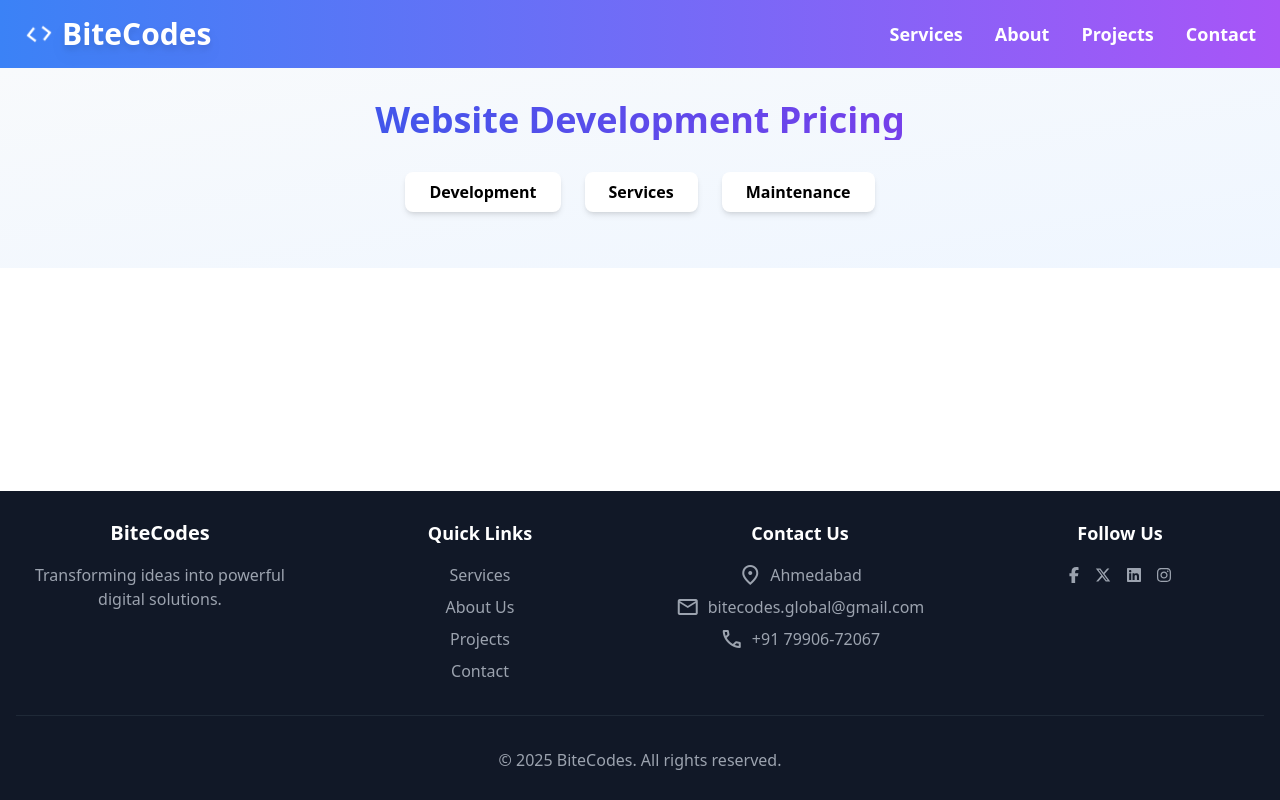
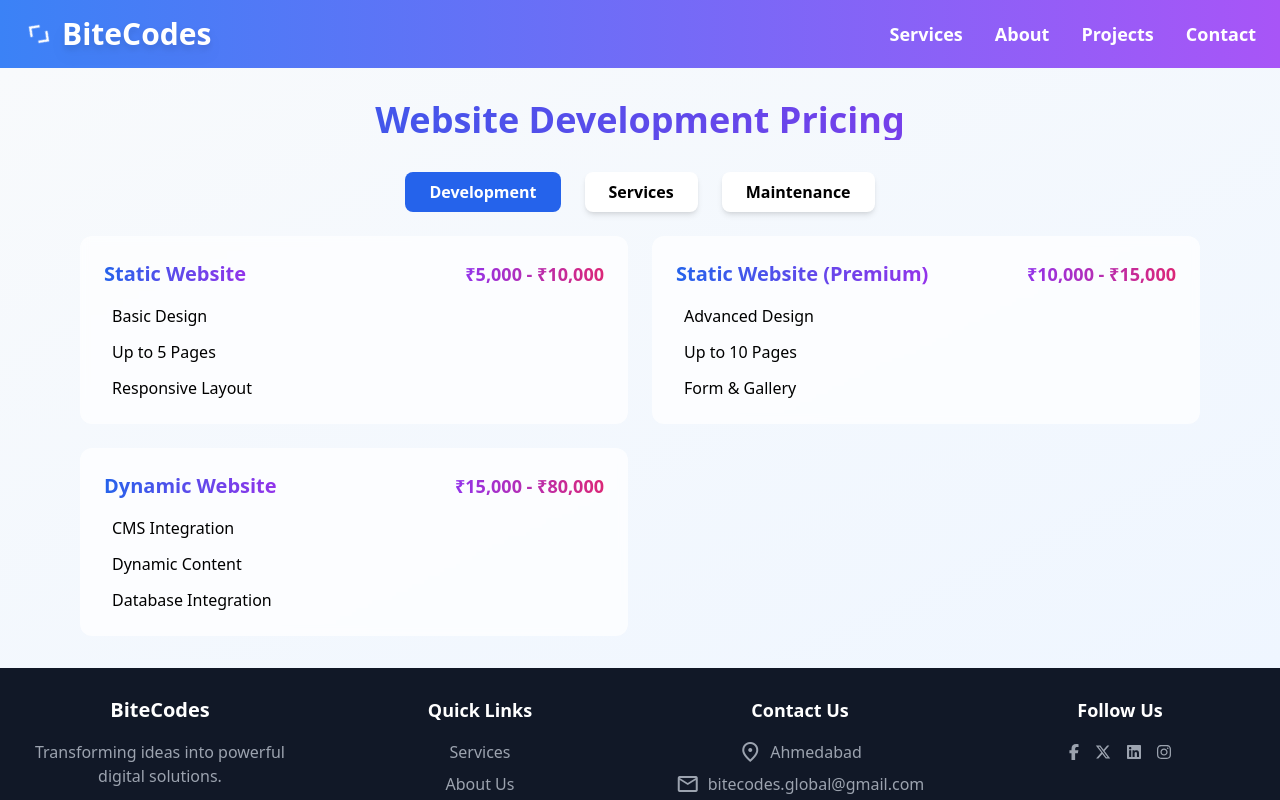
Before and after one commit to BitecodesHub/BiteCodes, a React (Create React App) app: page /pricelist in a window 1280 px wide. Shown: the top 800 px of the page. Built offline with nearby package versions, Linux system fonts and the light colour scheme.

Commit message:
Added Price list default

```diff
--- a/src/components/PriceList.js
+++ b/src/components/PriceList.js
@@ -1,7 +1,7 @@
 import React, { useState } from "react";
 
 export const PriceList = () => {
-  const [activeSection, setActiveSection] = useState("website");
+  const [activeSection, setActiveSection] = useState("Development");
 
   return (
     <div id="webcrumbs">
```
